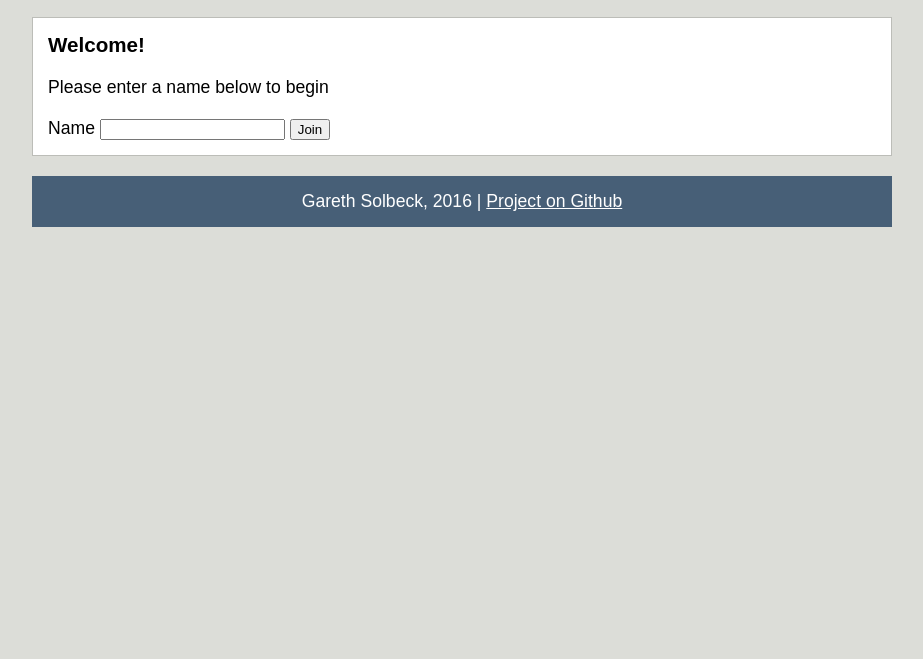
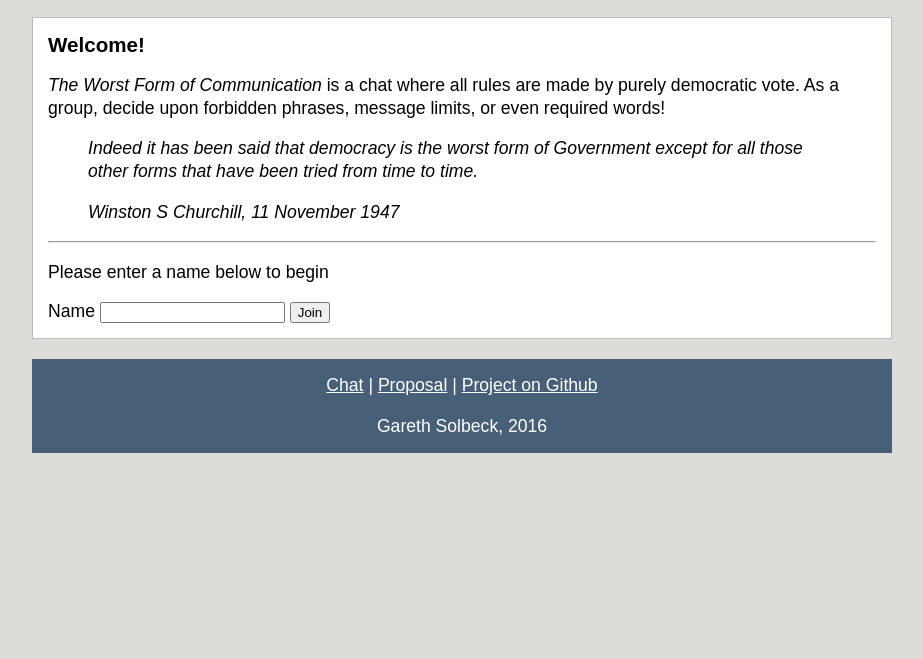
Before and after one commit to gsolbeck/cs4241-final, a website: page public/index.html in a window 1280 px wide. Shown: the part 141-800 px from the top of the page, without its empty margins (178-1101 px from the left). Drawn offline with nearby package versions, Linux system fonts and the light colour scheme; no server answers.

Commit message:
Rewrite front-end description and add page navigation

```diff
--- a/public/css/main.css
+++ b/public/css/main.css
@@ -26,7 +26,7 @@ li {
 }
 
 p {
-  line-height: 1.5;
+  line-height: 1.3;
 }
 
 a {
@@ -35,6 +35,10 @@ a {
 
 a:hover {
   color: #d74b4b;
+}
+
+blockquote {
+  font-style: italic;
 }
 
 .panel {
--- a/public/index.html
+++ b/public/index.html
@@ -2,7 +2,7 @@
 <html>
   <head>
     <meta charset="UTF-8" />
-    <title>Webchat Nomic - Description</title>
+    <title>The Worst Form of Communication - Chat</title>
     <link rel="stylesheet" href="css/main.css" />
     <script src="lib/jquery-3.1.1.min.js"></script>
     <script src="socket.io/socket.io.js"></script>
@@ -10,13 +10,29 @@
   </head>
   <body>
     <header class="panel">
-      <h1>CS 4241 Final Project: Webchat Nomic</h1>
+      <h1>The Worst Form of Communication</h1>
       <h2>Gareth Solbeck</h2>
     </header>
     <section id="join-panel" class="panel">
       <hgroup>
         <h3>Welcome!</h3>
       </hgroup>
+      <p>
+        <em>The Worst Form of Communication</em> is a chat where all rules are
+        made by purely democratic vote. As a group, decide upon forbidden phrases,
+        message limits, or even required words!
+      </p>
+      <blockquote cite="http://www.winstonchurchill.org/resources/quotations/the-worst-form-of-government">
+        <p>
+          Indeed it has been said that democracy is the worst form of Government
+          except for all those other forms that have been tried from time to time.
+        </p>
+        <p>
+          Winston S Churchill, 11 November 1947
+        </p>
+      </blockquote>
+      <hr />
+
       <p>Please enter a name below to begin</p>
       <p id="join-error"></p>
       <form id="join-form">
@@ -37,7 +53,12 @@
       </form>
     </section>
     <footer class="panel">
-      Gareth Solbeck, 2016 | <a href="https://github.com/gsolbeck/cs4241-final">Project on Github</a>
+      <p>
+        <a href="index.html">Chat</a> |
+        <a href="proposal.html">Proposal</a> |
+        <a href="https://github.com/gsolbeck/cs4241-final">Project on Github</a>
+      </p>
+      <p>Gareth Solbeck, 2016</p>
     </footer>
   </body>
 </html>
```
Also changed, not shown: public/proposal.html (+19 -3 lines).
